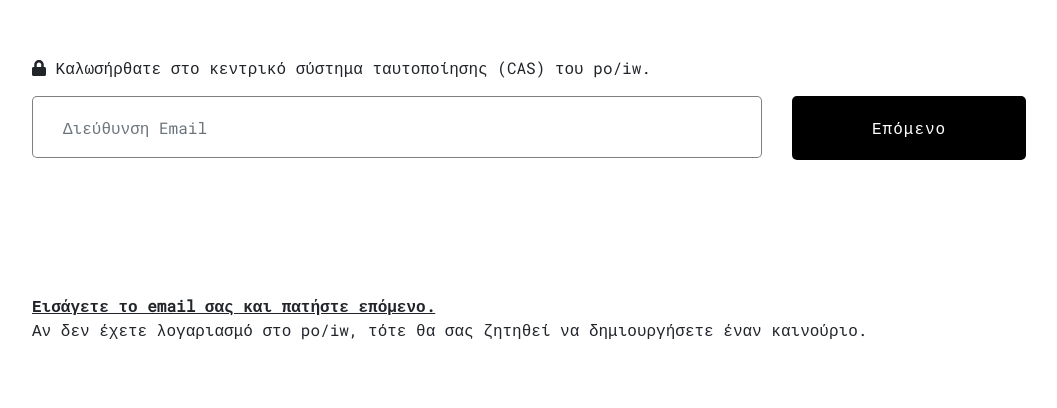
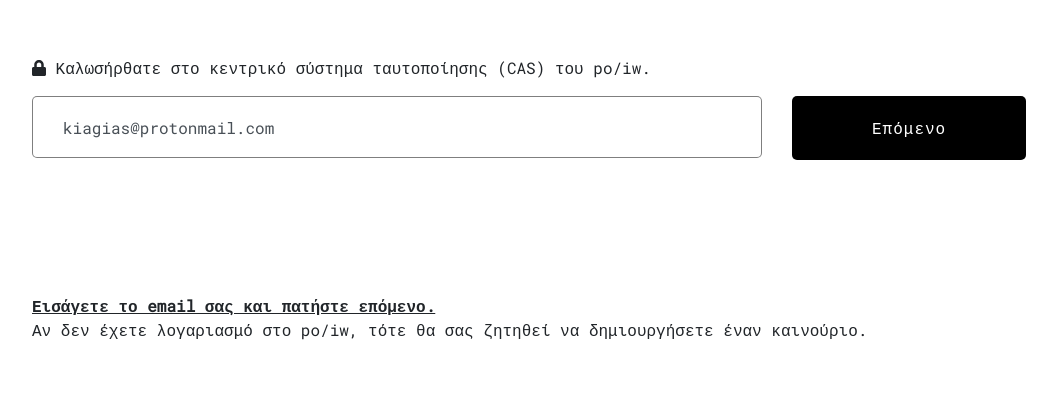
Before and after one commit to poiw-org/cas, a Next.js app: page /login in a window 1280 px wide. Shown: the part 124-532 px from the top of the page, without its empty margins (53-1110 px from the left). Built offline with nearby package versions, Linux system fonts and the light colour scheme.

Commit message:
added CAS tickets, design elements at login

```diff
--- a/package.json
+++ b/package.json
@@ -9,6 +9,7 @@
   },
   "dependencies": {
     "@fortawesome/fontawesome-free": "^5.14.0",
+    "axios": "^0.19.2",
     "bootstrap": "^4.5.2",
     "chance": "^1.1.6",
     "crypto-js": "^4.0.0",
@@ -17,6 +18,7 @@
     "react": "16.13.1",
     "react-bootstrap": "^1.3.0",
     "react-dom": "16.13.1",
-    "sass": "^1.26.10"
+    "sass": "^1.26.10",
+    "toastr": "^2.1.4"
   }
 }
--- /dev/null
+++ b/pages/api/emailExists.js
@@ -0,0 +1,36 @@
+const karavaki = require('./_lib/karavaki')
+
+module.exports = (req,res) =>{
+    if(req.method != 'POST') res.status(400).json({
+        message: 'This endpoint receives only POST requests.'
+    })
+
+    karavaki()
+        .then(db=>{
+            if(!req.body.email){
+                res.status(400).json({
+                    message: "No email was supplied."
+                })
+            }
+
+            let {email} = req.body
+
+            db.collection("users").find({email: email}).toArray(async (err,user)=>{
+                if(user.length > 0){
+                    console.log("exists")
+                    res.json({
+                       emailExists: true
+                    })
+                }else{
+                    console.log("not exists")
+                    res.json({
+                        emailExists: false
+                     })
+                }
+            })
+        })
+        .catch(e=>{
+            console.log(e)
+            res.status(500)
+        })
+}
--- a/pages/api/login.js
+++ b/pages/api/login.js
@@ -22,10 +22,15 @@ module.exports = (req,res) =>{
                 let password = req.body.password
                 password = sha256(sha256(password.length) + password + sha256(email)).toString()
 
-                let ticket = chance.string({ length: 128,  alpha: true, numeric: true })
+                db.collection("users").find({email: email, password: password}).toArray(async (err,user)=>{
+                    if(user.length > 0){
+                        let ticket = chance.string({ length: 128,  alpha: true, numeric: true })
 
-                db.collection("users").find({email: email, password: password}).toArray((err,user)=>{
-                    if(user.length > 0){
+                        await db.collection("tickets").insert({
+                            ticket: ticket,
+                            email: email
+                        })
+
                         res.json({
                             ticket: ticket
                         })
--- a/pages/login.js
+++ b/pages/login.js
@@ -1,20 +1,137 @@
-import Form from 'react-bootstrap/Form';
-import Button from 'react-bootstrap/Button';
+import Form from 'react-bootstrap/Form'
+import Button from 'react-bootstrap/Button'
 import Logo from '../components/logo'
+import { Component } from "react"
+import axios from "axios";
+import Head from 'next/head'
+import Alert from 'react-bootstrap/Alert'
+import ProgressBar from 'react-bootstrap/ProgressBar'
 
-export default function Login(){
+class Login extends Component {
+
+    static getInitialProps({ query: { service } }){
+        return { service: unescape(service) || false}
+    }
+
+    constructor(props) {
+        super(props)
+
+        this.state = {
+            email: "kiagias@protonmail.com",
+            emailValidation: {tried: false, emailExists: false},
+            password: "",
+            message: {text:'', variant:'danger'},
+            processing: false
+        };
+        this.handleSubmit = this.handleSubmit.bind(this);
+    }
+
+    handleChange(key, event) {
+        this.setState({
+            [key]: event.target.value
+        })
+    }
+
+    async handleSubmit(event) {
+        this.setState({
+            processing: true,
+            message: {text:""}
+        })
+        event.preventDefault()
+        const email = this.state.email;
+        const password = this.state.password;
+        const service = this.state.service;
+        const url = this.props.apiUrl;
+
+        if(email && !password){
+            let {data:{emailExists}} = await axios
+                .post('../../api/emailExists',{
+                    email: email
+                })
+            console.log(emailExists)
+            this.setState({
+                emailValidation:{
+                    tried: true,
+                    emailExists: emailExists
+                }
+            })
+
+        }else if(email && password){
+            let ticket
+            try{
+            const {data} = await axios
+                .post('../../api/login',{
+                    email: email,
+                    password: password,
+                    service
+                })
+            ticket = data.ticket || false
+            }catch(e){
+                this.setState({
+                    message: {
+                        text: "Λάθος κωδικός πρόσβασης",
+                        variant: "danger"
+                    }
+                })
+            }
+            if(ticket){
+                this.setState({
+                    message: {
+                        text: `Επιτυχής είσοδος! Ανακατεύθυνση σε ${this.props.service}...`,
+                        variant: "success"
+                    }
+                })
+                console.log(ticket)
+            }
+
+
+        }
+
+        this.setState({
+            processing: false
+        })
+    }
+
+    render() {
+        let error
+        if(!this.props.service) error = "GET parameter \"service\" is empty."
+
+        if(error) return(
+            <div className="container p-4">
+                <h1>Σφάλμα:</h1>
+                <h3>{error}</h3>
+                <Logo></Logo>
+            </div>
+        )
 
         return(
+            <div>
+                {this.state.message.text ? (
+                    <Alert variant={this.state.message.variant} style={{borderRadius: 0}}>
+                        {this.state.message.text}
+                    </Alert>
+                ):false}
+
+                {this.state.processing ? (
+                    <ProgressBar animated now={100} style={{borderRadius: 0}}/>
+                ):false}
+
                 <div className="container">
-            <Form className="login row">
+                    <Head>
+                        <title>po/iw CAS</title>
+                        <meta name="viewport" content="initial-scale=1.0, width=device-width" />
+                    </Head>
+
+                    { !this.state.emailValidation.tried ? (
+                    <Form className="login email row" onSubmit={this.handleSubmit} >
                         <p className="col-9"><i className="fas fa-lock"></i> Καλωσήρθατε στο κεντρικό σύστημα ταυτοποίησης (CAS) του po/iw.</p>
                         <div className="col-12 col-md-8">
-                    <Form.Group controlId="formBasicEmail">
-                        <Form.Control type="email" placeholder="Διεύθυνση Email" />
+                            <Form.Group>
+                                <Form.Control type="email" value={this.state.email} onChange={this.handleChange.bind(this, 'email')} placeholder="Διεύθυνση Email" required/>
                             </Form.Group>
                         </div>
                         <div className="col-12 col-md-4">
-                    <Button variant="primary" type="submit">
+                            <Button className="btn" variant="primary" type="submit">
                                 Επόμενο
                             </Button>
                         </div>
@@ -24,8 +141,33 @@ export default function Login(){
                             </p>
                         </div>
                     </Form>
+                    ):false}
 
+                    { this.state.emailValidation.tried && this.state.emailValidation.emailExists ? (
+                    <Form className="login password row" onSubmit={this.handleSubmit}>
+                        <p className="col-9"><i className="fas fa-lock"></i> Εισάγετε τον κωδικό πρόσβασής σας στο po/iw.</p>
+                        <div className="col-12 col-md-8">
+                            <Form.Group>
+                                <Form.Control type="password" value={this.state.password} onChange={this.handleChange.bind(this, 'password')} placeholder="Κωδικός Πρόσβασης" required/>
+                            </Form.Group>
+                        </div>
+                        <div className="col-12 col-md-4">
+                            <Button className="btn" variant="primary" type="submit">
+                                Είσοδος
+                            </Button>
+                        </div>
+                        <div className="col-12">
+                            <p style={{marginTop: 120 + 'px'}}>
+                                <u><b>Ξεχάσατε τον κωδικό πρόσβασης;</b></u><br/>Το σύστημα επαναφοράς κωδικού είναι ακόμη υπό ανάπτυξη. Παρακαλούμε επικοινωνίστε με την ομάδα.
+                            </p>
+                        </div>
+                    </Form>
+                    ):false}
                     <Logo></Logo>
+                </div>
             </div>
         )
   }
+}
+
+export default Login;
--- a/styles/_forms.scss
+++ b/styles/_forms.scss
@@ -4,10 +4,9 @@ input[type=text],input[type=email],input[type=password]{
     padding:30px !important;
 }
 
-button, input[type=button]{
+.btn{
     background-color: #000 !important;
     border: none !important;
-    font-size: 24px;
     font-family: $main_font !important;
     border-radius: 5px !important;
     padding:20px 80px 20px 80px !important;
```
Also changed, not shown: 1 other file (tests, documents, lock files or other folders). Lines whose indentation alone changed are shown as unchanged.
